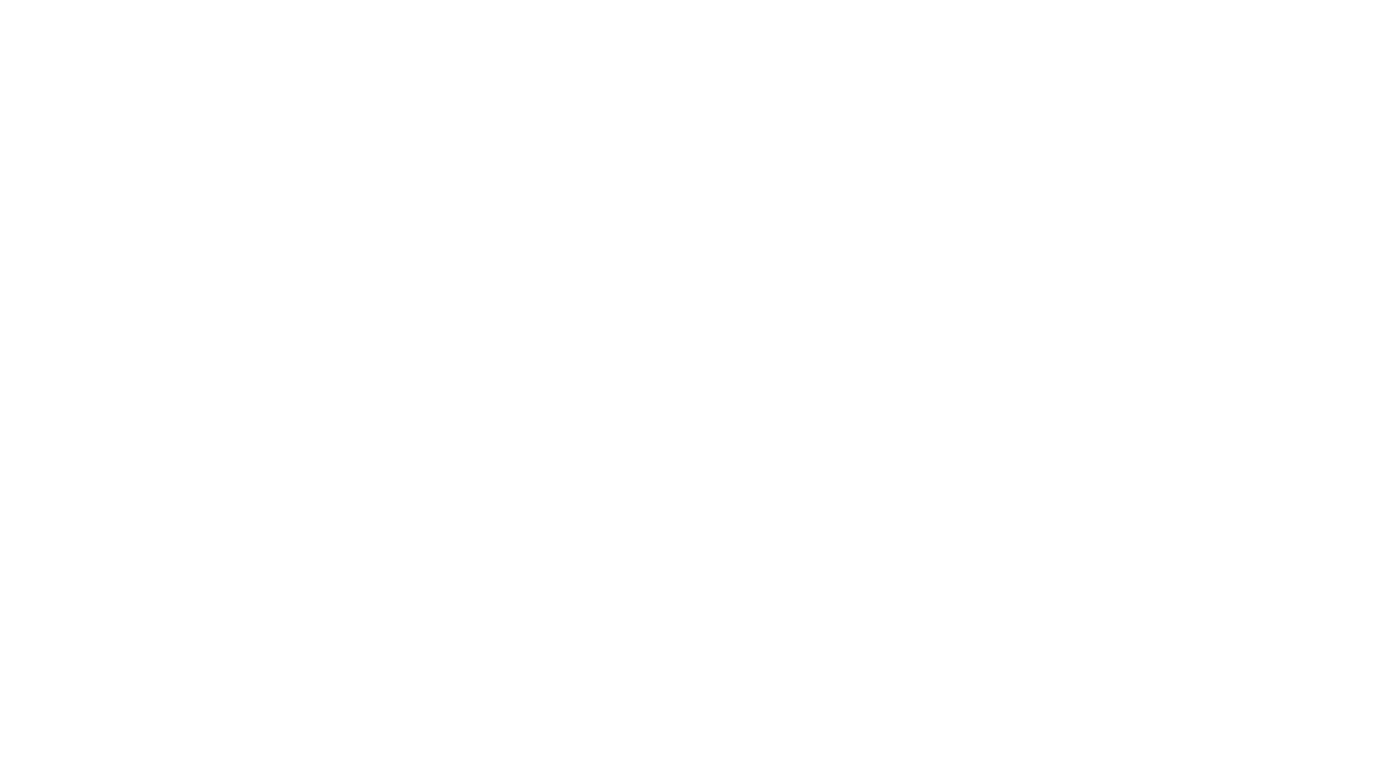
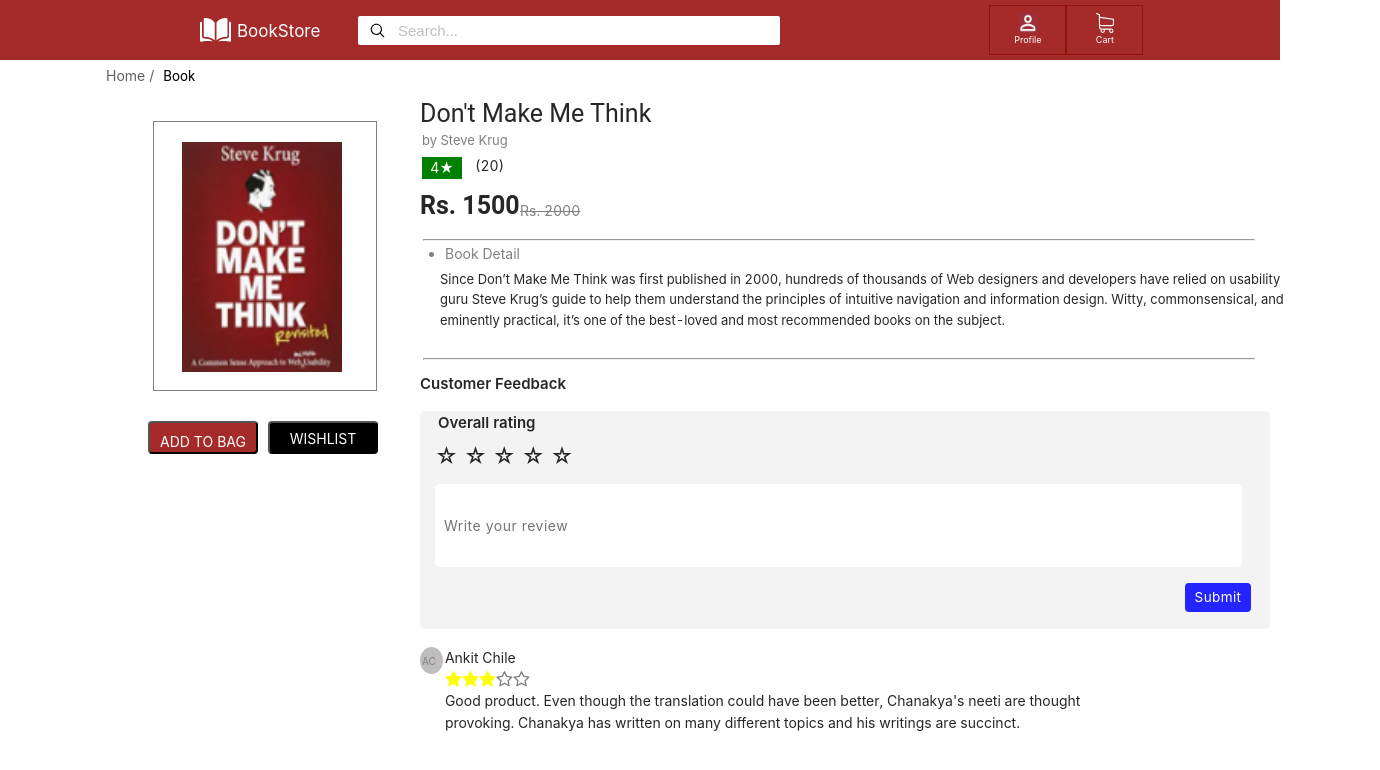
Before and after one commit to Dipti104706/BookStoreReact, a React (Create React App) app: page /book in a window 1280 px wide. Shown: the top 770 px of the page, 1380 px wide, since content can reach past the window. Built offline with nearby package versions, Linux system fonts and the light colour scheme.

Commit message:
[Dipti]Added: Feedback page added

```diff
--- a/src/App.js
+++ b/src/App.js
@@ -8,14 +8,16 @@
 import Cart from './components/cart/Cart';
 import Address from './components/address/Address';
 import OrderSummery from './components/ordersummery/OrderSummery';
+import Feedback from './components/feedback/Feedback';
+
 
 function App() {
   return (
     <div>
       {/* <OrderSummery/> */}
-        {/* <BookDescription/> */}
         <RouterDom/>
         {/* <OrderPlaced/>    */}
+        {/* <Feedback/> */}
     </div>
   );
 }
--- a/src/components/bookComponent/BookComponent.css
+++ b/src/components/bookComponent/BookComponent.css
@@ -5,7 +5,6 @@
     height: 275px;
     border: 1px solid #d5d2d2;
     position: relative;
-    top: 50px;
     left: 150px;
     margin-right: 40px;
     border-radius: 5px;
--- a/src/components/bookComponent/BookComponent.jsx
+++ b/src/components/bookComponent/BookComponent.jsx
@@ -1,11 +1,12 @@
 import React from 'react';
-import book from '../../assets/dont1.png';
 import star from '../../assets/starlogo.jpg';
 import './BookComponent.css';
+import { useHistory } from "react-router-dom";
 
 function BookComponent(props) {
+    let history = useHistory();
     return (
-        <div className = "Bookcontainer">
+        <div className = "Bookcontainer" onClick={()=>(history.push('/book'))}>
             <div class="Imagepart">
                 <img className="BookImg" src={props.allBooks.image}/>
             </div>
--- a/src/components/bookdescription/BookDescription.css
+++ b/src/components/bookdescription/BookDescription.css
@@ -1,70 +1,193 @@
-.bookDesp{
-    display:flex;
-    flex-direction: column;
+.paths{
+    display: flex;
+    font-size: 14px;
+    color: rgb(97, 96, 96);
+    position: relative;
+    left: 100px;
+}
+#pathtobook{
+    color: black;
+    font-family: roboto;
+    margin-top: 5px;
+    margin-left: 3px;
+}
+.gotohome{
+  border: white;
+  background-color: white;
+  position: relative;
+  top: 2px;
+}
+.imagebox{
+    display: flex;
+    width: 224px;
+    border: 1px solid gray;
+    height: 270px;
+    position: relative;
+    top: 20px;
+    left: 153px;
+}
+.booklogo3{
+    display: flex;
+    width: 160px;
+    height: 230px;
+    position: relative;
+    left: 28px;
+    top: 20px;
+}
+.tagbuttons{
+    display: flex;
+    position: relative;
+    top: 50px;
+    height: 33px;
+}
+#addtobag{
+    display: flex;
+    width: 110px;
     justify-content: center;
-    width: 70vw;
-    height: fit-content;
+    padding-top: 8px;
+    margin-left: 148px;
+    background-color: brown;
+    color: white;
+    border-radius: 4px;
+}
+#wishlist{
+    display: flex;
+    width: 110px;
+    margin-left: 10px;
+    border-radius: 4px;
+    justify-content: center;
+    padding-top: 5px;
+    background-color: black;
+    color: white;
+}
+.description{
+    display: flex;
     position: relative;
-    left: 161px;
-    gap: 5px;
+    left: 420px;
+    bottom: 290px;
+    width: 850px;
 }
-
-.wholePart{
-    width: 100vw;
-    height: 100vh;
+#booktitle{
     display: flex;
-    flex-direction: row;
     position: relative;
-    left: 50px;
-    /* justify-content: center; */
-    /* align-items: center; */
+    bottom: 20px;
+    font-size: 25px;
+    font-family: roboto;
+    font-style: bold;
 }
-
-.imagepart{
-    width: 18vw;
-    height: 305px;
-    border: 1px solid rgb(211, 209, 209);
+#authorbook{
+    display: flex;
+    position: relative;
+    bottom: 48px;
+    left: 2px;
+    font-size: 13px;
+    color: gray;
+}
+.ratingbox{
+    display: flex;
+    justify-content: center;
+    width: 40px;
+    height: 22px;
+    background-color: green;
+    color: white;
+    position: relative;
+    bottom: 55px;
+    left: 2px;
+}
+.countreviewbook{
+    display: flex;
+    position: relative;
+    bottom: 79px;
+    left: 55px;
+}
+.bookprice{
+    display: flex;
+    position: relative;
+    bottom: 70px;
+    font-size: 25px;
+    font-family: roboto;
+    font-weight: bold;
+}
+.originalprice{
+    display: flex;
+    position: relative;
+    bottom: 95px;
+    left: 100px;
+    font-size: 14px;
+    color: gray;
+    text-decoration: line-through;
+}
+.borderline{
+    display: flex;
+    width: 830px;
+    position: relative;
+    right: 6px;
+    bottom: 85px;
+}
+#caption{
+    display: flex;
+    position: relative;
+    bottom: 90px;
+    color: gray;
+    right: 15px;
+}
+#Bookparagraph{
+    display: flex;
+    position: relative;
+    bottom: 100px;
+    left: 20px;
+    font-size: 13px;
+    text-align: left;
+}
+.overallrating{
+    background-color: #f4f3f3;
+    height: 218px;
+    border-radius: 5px;
     display: flex;
     flex-direction: column;
+}
+.submitbutton{
+    font-size: 13.5px;
+    border-radius: 4px;
+    text-align: center;
+    background: #2424ff;
+    color: white;
+    width: 66px;
+    position: relative;
+    left: 765px;
+    height: 29px;
+    display: flex;
+    justify-content: center;
     align-items: center;
-    justify-content: center;
-
+    letter-spacing: 0.4px;
+    top: 16px;
 }
-
-.despPart{
-    width: 70vw;
+.input-for-review{
+    width: 807px;
+    height: 83px;
+    margin-left: 15px;
+    border:none;
+    border-radius: 5px;
+    font-size: 14px;
+    padding-left: 9px;
+    letter-spacing: 0.5px;
 }
-.bookimge{
-    width: 202px;
-    height: 264px;
+#stars{
+    font-size: 22px;
+    margin-left: 15px;
+    position: relative;
+    bottom: 10px;
 }
-
-#line{
-    width:514px;
-    height:1px;
-    background-color: rgb(185, 184, 184);
+.para-for-overallrating{
+    font-size: 15px;
+    font-weight: 600;
+    margin-left: 18px;
 }
-
-.allBookDetails{
-    display: flex;
-    flex-direction: row;
-    width: 100vw;
+.feedback{
+    position: relative;
+    bottom: 80px;
 }
-
-.dot2{
-    width: 7px;
-    height: 7px;
-    background-color: grey;
-    border-radius: 50%;
+.para-for-custfeedback{
+    font-size: 15px;
+    font-weight: 600;
 }
-
-.bookDet{
-    width: 509px;
-    height: 167px;
-    text-align: justify;
-}
-
-.addto{
-    display: flex;
-    flex-direction: row;
-}
--- a/src/components/bookdescription/BookDescription.jsx
+++ b/src/components/bookdescription/BookDescription.jsx
@@ -1,56 +1,61 @@
 import React from 'react'
-import FooterCopyrights from '../footer/Footer'
 import HeaderForLogin from '../headerforLogin/HeaderForLogin'
 import { useHistory } from "react-router-dom";
 import BookImage from '../../assets/dont1.png';
-import star from '../../assets/starlogo.jpg';
 import './BookDescription.css';
+import Feedback from '../../components/feedback/Feedback';
 
 function BookDescription() {
     let history = useHistory();
     return (
-        <div>
-            <HeaderForLogin/>
-            <div className="bookDesp">
-                <div className="top">
-                    <div className="home" onClick={()=>(history.push('/dashboard'))}> Home / </div>
-                    <div className="part1">Book(01)</div>
-                </div>
-                <div className="wholePart">
-                    <div className="imagepart">
-                        <img src={BookImage} className = "bookimge" />
-                        <div className="addto">
-                            <button  className="loginButton">ADD TO BAG</button>
-                            <button className="loginButton">WISHLIST</button>
-                        </div>
-                    </div>
-                    <br/>
-                    <div className="despPart">
-                        <div className="Detailspart">
-                            <div className="bookName">Don't Make Me Think</div>
-                            <div className="authorname">by Steve Krug</div>
-                            <div className="options">
-                                <div className="ratings">
-                                    <span className="rating">4.5</span>
-                                    <img src={star} className = "starlogo" />
-                                </div>
-                                <span className = "reviewer">(20)</span>
-                            </div>
-                            <div className="price">
-                                <div className="discount">Rs. 1500</div>
-                                <div className="original">Rs. 2000</div>
-                            </div>
-                            <div id="line">-</div>
-                            <div className="allBookDetails">
-                                <div className="dot2"></div>
-                                <div className="bookDet">Since Don’t Make Me Think was first published in 2000, hundreds of thousands of Web designers and developers have relied on usability guru Steve Krug’s guide to help them understand the principles of intuitive navigation and information design. Witty, commonsensical, and eminently practical, it’s one of the best-loved and most recommended books on the subject.</div>
+        <div className="MainHeader">
+        <HeaderForLogin />
+        <p className="paths">
+            <button className = "gotohome" onClick={()=>(history.push('/dashboard'))}> Home / </button><span id="pathtobook">Book</span>
+        </p>
 
-                            </div>
-                        </div>
-                    </div>
-                </div>
+        <div className="imagebox">
+            <img src={BookImage} alt="Image" className = "booklogo3" />
+        </div>
+        <div className="tagbuttons">
+            <button id="addtobag">ADD TO BAG</button>
+            <button id="wishlist"> WISHLIST</button>
+        </div>
+        <div className = "description">
+             <div className="detailsofbook">
+                <p id="booktitle">Don't Make Me Think</p>
+                <p id ="authorbook">by Steve Krug</p>
+                <div className="ratingbox">
+                    <span>4★</span>
+             </div>
+             <span className="countreviewbook">(20)</span>
+             <span className="bookprice">Rs. 1500</span>
+             <span className="originalprice"><s>Rs. 2000</s></span>
+             <hr className="borderline"></hr>
+             <div className="descriptionofbookdetails">
+             <ul id="caption"><li>Book Detail</li></ul>
+             <p id="Bookparagraph">Since Don’t Make Me Think was first published in 2000, hundreds of thousands of Web designers and developers have relied on usability guru Steve Krug’s guide to help them understand the principles of intuitive navigation and information design. Witty, commonsensical, and eminently practical, it’s one of the best-loved and most recommended books on the subject.</p>
+             <hr className="borderline"></hr>
+        </div>
+
+        <div className="feedback">
+            <div className="feedback-title">
+                <p className="para-for-custfeedback">Customer Feedback</p>
             </div>
-            <FooterCopyrights/>
+            <div className="rating-pad">
+            <div className="overallrating">
+            <p className="para-for-overallrating"> Overall rating</p>
+           <div id="stars">☆ ☆ ☆ ☆ ☆ </div>
+            <div className="writereview">
+                <input className="input-for-review" type="text" placeholder="Write your review" />
+                <div className="submitbutton">Submit</div>
+            </div>
+        </div>
+        <Feedback/>
+        </div>
+        </div>
+        </div>
+        </div>
         </div>
     )
 }
--- /dev/null
+++ b/src/components/feedback/Feedback.css
@@ -0,0 +1,34 @@
+.feedbackGet{
+    width: 720px;
+    height: 720px;
+    margin-top: 18px;
+}
+
+.feedbackfull{
+    display: flex;
+    gap: 2px;
+}
+
+.round{
+    width: 40px;
+    height: 27px;
+    border-radius: 50%;
+    background-color: rgb(192, 189, 189);
+    color: grey;
+    font-size: 10px;
+}
+
+.feedDetails{
+    display: flex;
+    flex-direction: column;
+    gap: 2px;
+}
+
+.anticon svg {
+    width: 17px;
+    height: 17px;
+}
+
+.yellowStars{
+    display: flex;
+}
--- /dev/null
+++ b/src/components/feedback/Feedback.jsx
@@ -0,0 +1,26 @@
+import React from 'react'
+import './Feedback.css';
+import { StarFilled, StarOutlined } from '@ant-design/icons';
+
+function Feedback() {
+    return (
+        <div className="feedbackGet">
+            <div className="feedbackfull">
+                <div className="round"><p style={{marginLeft:2,marginTop:7}}>AC</p></div>
+                <div className="feedDetails">
+                    <div>Ankit Chile</div>
+                    <div className="yellowStars">
+                        <StarFilled style={{color:'yellow'}}/>
+                        <StarFilled style={{color:'yellow'}}/>
+                        <StarFilled style={{color:'yellow'}}/>
+                        <StarOutlined style={{color:'grey'}}/>
+                        <StarOutlined style={{color:'grey'}}/>
+                    </div>
+                    <div>Good product. Even though the translation could have been better, Chanakya's neeti are thought provoking. Chanakya has written on many different topics and his writings are succinct.</div>
+                </div>
+            </div>
+        </div>
+    )
+}
+
+export default Feedback
--- a/src/components/header/Header.jsx
+++ b/src/components/header/Header.jsx
@@ -44,7 +44,7 @@
                 <Popper id={id} open={open} anchorEl={anchorEl} transition>
                                     {({ TransitionProps }) => (
                     <Fade {...TransitionProps} timeout={350}>
-                        <Box sx={{ border: 0, p: 0, bgcolor: 'grey' }}>
+                        <Box sx={{ border: 0, p: 0, bgcolor: 'grey',background:'rgb(255 255 255)' }}>
                             <div className="popper">
                                 <p className = "hello">Hello User,</p>
                                 <div className="division">
--- a/src/pages/dashboard/Dashboard.jsx
+++ b/src/pages/dashboard/Dashboard.jsx
@@ -5,6 +5,8 @@
 import './Dashboard.css';
 import HeaderForLogin from '../../components/headerforLogin/HeaderForLogin';
 import { getBooks } from '../../services/UserServices';
+import Pagination from '@mui/material/Pagination';
+import Stack from '@mui/material/Stack';
 
 
 function Dashboard() {
@@ -41,9 +43,16 @@
                     switchContainers ? <BookHeader /> :<HeaderForLogin/>
                 }
             </div>
+            <div className="mid-container1">
+                    <div>Books</div>
+                    <div className="item">(128 items)</div>
+                </div>
             <div className="mainNotesContainer" >
                 {bookList}
             </div>
+            <Stack spacing={2} style={{marginLeft:500}}>
+                <Pagination count={10} shape="rounded" />
+            </Stack>
             <FooterCopyrights/>
         </div>
     )
--- a/src/pages/router/Router.jsx
+++ b/src/pages/router/Router.jsx
@@ -4,6 +4,7 @@
     Switch,
     Route
   } from "react-router-dom";
+import BookDescription from '../../components/bookdescription/BookDescription';
 import Cart from '../../components/cart/Cart';
 import Orders from '../../components/orders/Orders';
 import PleaseLogin from '../../components/pleaseLogin/PleaseLogin';
@@ -11,6 +12,7 @@
 import Dashboard from '../dashboard/Dashboard';
 import ResetPassword from '../resetPassword/ResetPassword';
 import SigninSignup from '../signinSignup/SigninSignup';
+
 
 function RouterDom() {
     return (
@@ -23,6 +25,7 @@
                   <Route path = "/orders" component = {Orders}/>
                   <Route path = "/cart" component = {Cart}/>
                   <Route path = "/please" component = {PleaseLogin}/>
+                  <Route path = "/book" component = {BookDescription}/>
              </Switch>
         </Router>
     )
```
Also changed, not shown: src/pages/dashboard/Dashboard.css (+17 -0 lines), src/services/UserServices.js (line endings or trailing spaces).
